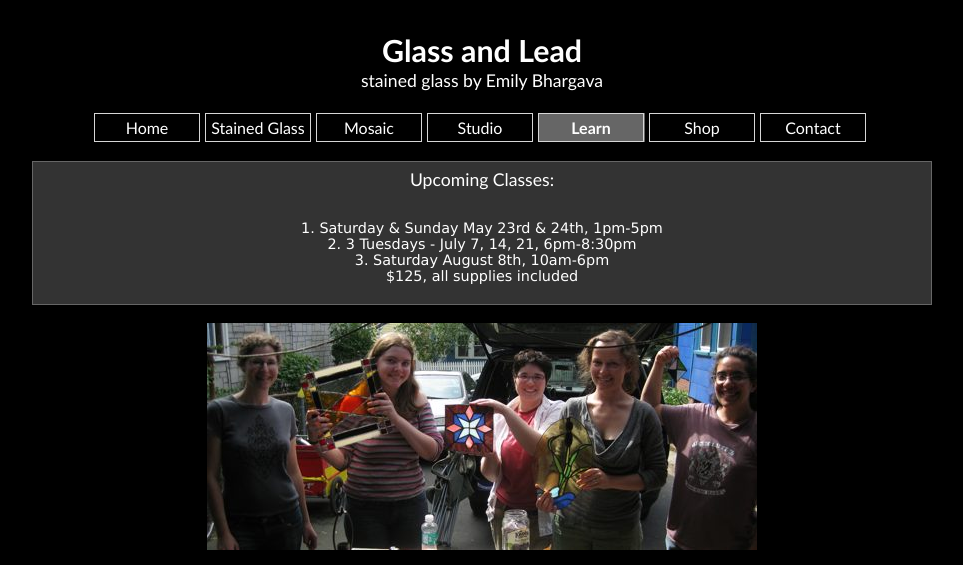
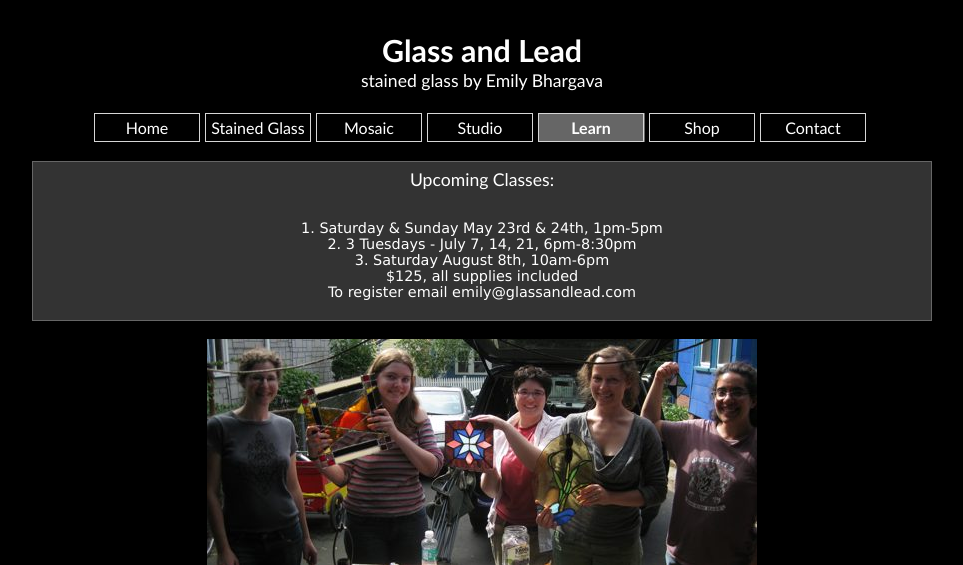
Before and after one commit to rahulbot/glass-and-lead, a PHP site: page /learn.php in a window 1280 px wide. Shown: the top 565 px of the page, without its empty margins (158-1121 px from the left). Run offline with PHP 8.4, Linux system fonts and the light colour scheme.

Commit message:
adding register email

```diff
--- a/learn.php
+++ b/learn.php
@@ -16,6 +16,8 @@ include("includes/header.php") ?>
 3. Saturday August 8th, 10am-6pm
 <br />
 $125, all supplies included
+<br />
+To register email emily@glassandlead.com
 </p>
 </div>
 
```
